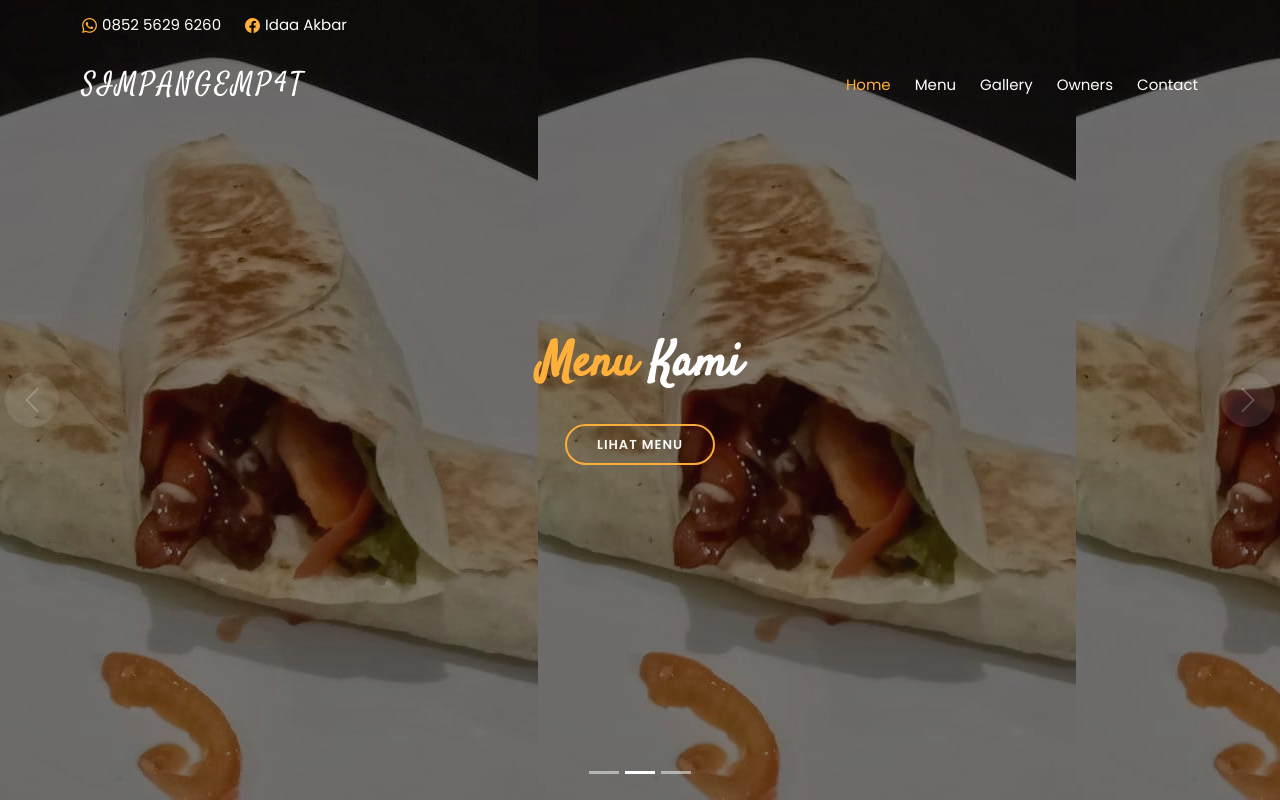
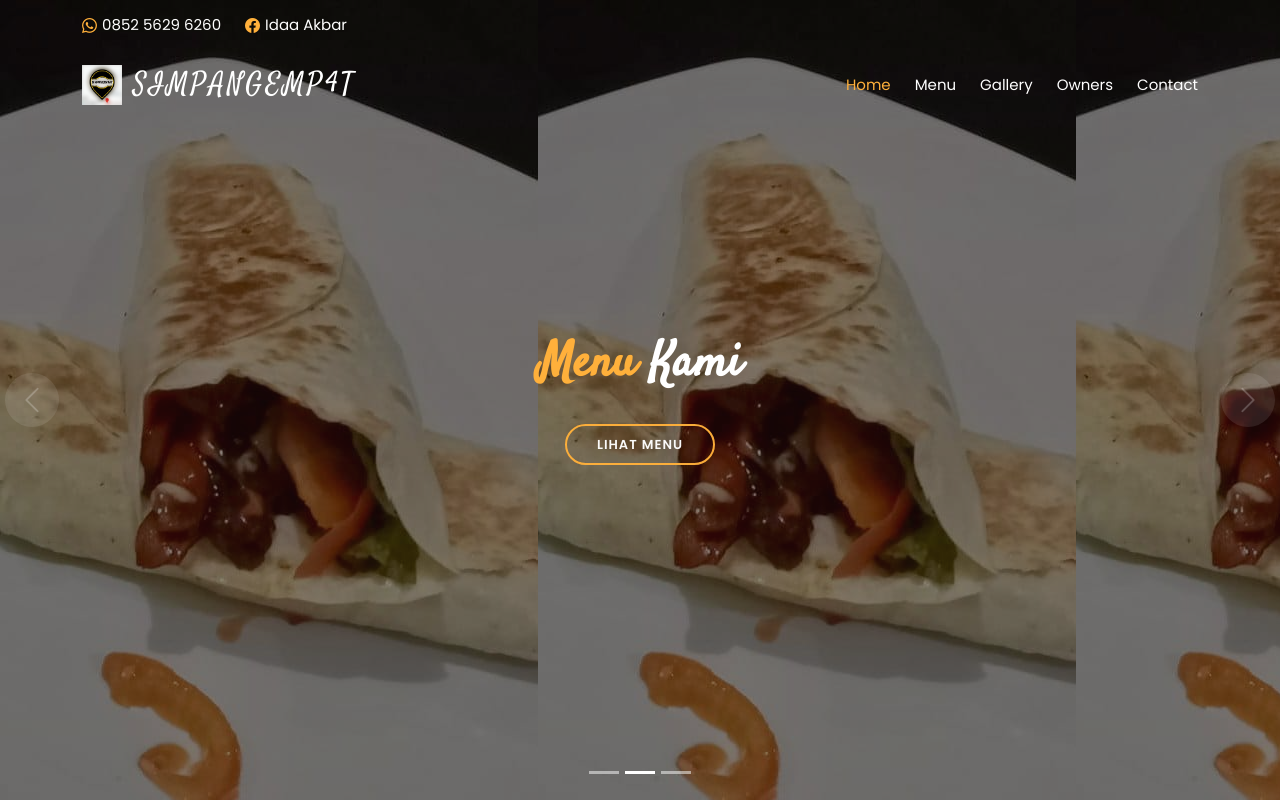
Before and after one commit to setiawanarland/simpangemp4t.github.io, a plain HTML site: page index.html in a window 1280 px wide. Shown: the top 800 px of the page. Drawn offline with Linux system fonts and the light colour scheme; animation ran at ten frames a second.

Commit message:
Melakukan beberapa perubahan

```diff
--- a/index.html
+++ b/index.html
@@ -50,7 +50,7 @@
     <div class="container-fluid container-xl d-flex align-items-center justify-content-between">
 
       <div class="logo me-auto">
-        <h1><a href="index.html">SIMPANGEMP4T</a></h1>
+        <h1><a href="index.html"><img src="assets/img/sp4.png" alt="" class="img-fluid"> SIMPANGEMP4T</a></h1>
         <!-- Uncomment below if you prefer to use an image logo -->
         <!-- <a href="index.html"><img src="assets/img/sp4.png" alt="" class="img-fluid"></a> -->
       </div>
```
